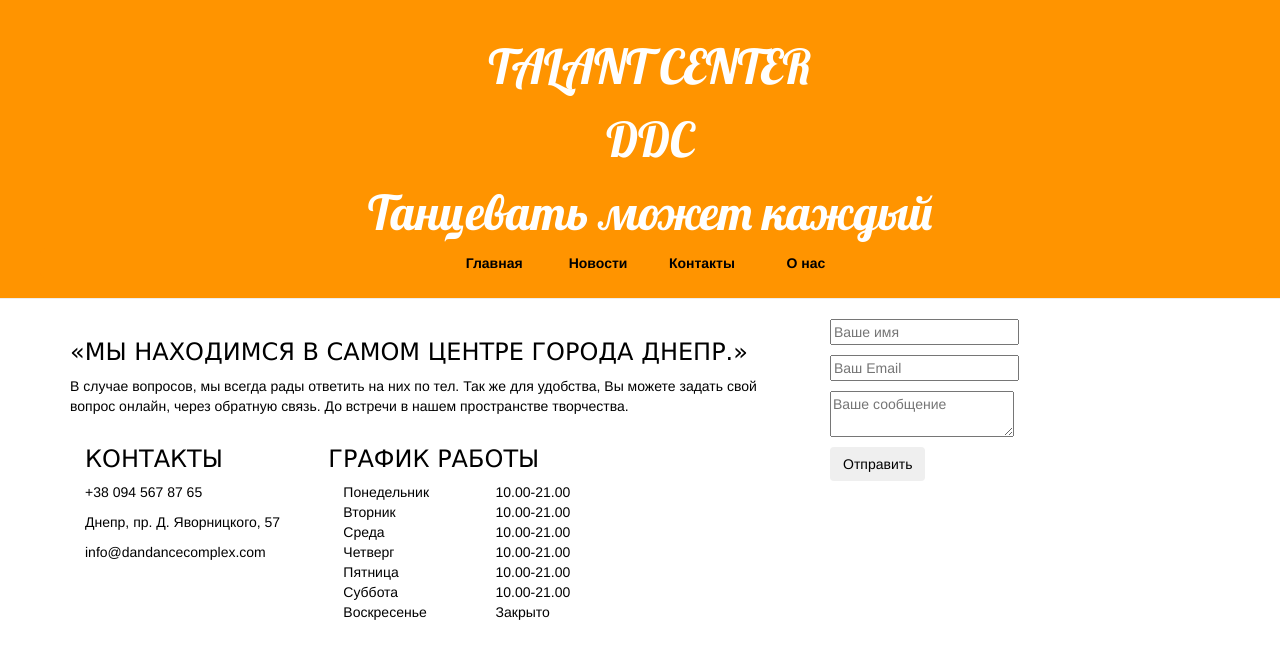
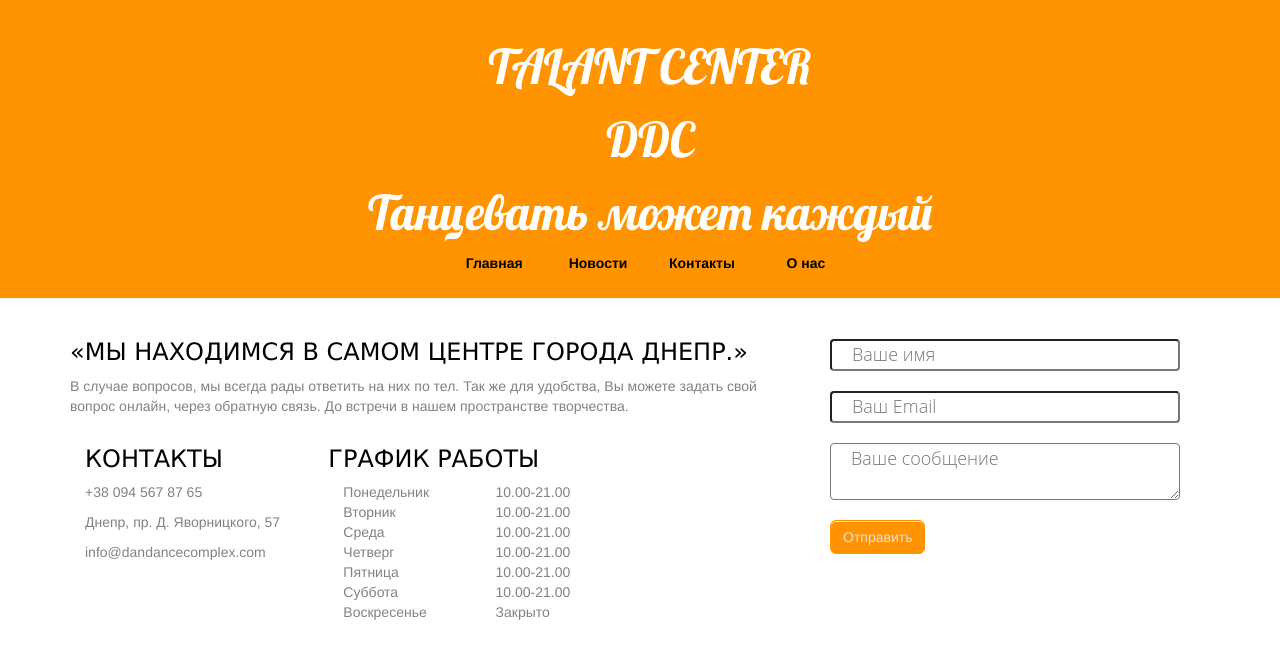
Before and after one commit to OlgaLyalyueva/my-first-blog, a Django app: page /contacts/ in a window 1280 px wide. Shown: the top 659 px of the page. Run offline with Django 3.2, Linux system fonts and the light colour scheme; some libraries are stand-ins or nearby versions.

Commit message:
Add styles for contact form on the contact page

```diff
--- a/blog/static/css/blog.css
+++ b/blog/static/css/blog.css
@@ -50,7 +50,7 @@ h3, h4 {
     font-family: 'Verdana';
 }
 
-.date {
+.date, p {
     color: #828282;
 }
 
@@ -109,3 +109,55 @@ h3, h4 {
 .content-for-page a {
     float: left;
 }
+
+#contact_name, #contact_email, #contact_message {
+    width: 100%;
+    margin-top: 20px;
+    display:block;
+    margin-bottom:20px;
+    padding-right:20px;
+    padding-left:20px;
+    -webkit-border-radius: 4px;
+    -moz-border-radius: 4px;
+    border-radius: 4px;
+    -webkit-background-clip: padding-box;
+    -moz-background-clip: padding;
+    background-clip: padding-box;
+    font-weight: 300;
+    font-size:18px;
+    font-family: 'Open Sans', sans-serif;
+}
+
+/* Стили для кнопки отправить */
+.btn {
+    -moz-border-radius: 4px;
+    -webkit-border-radius: 4px;
+    border-radius: 4px;
+    border: 1px solid #ff9400;
+    background: #ff9400;
+    background-image: -ms-linear-gradient(top, #ff6600 0%, #ff6600 100%);
+    -webkit-border-radius: 6px;
+    -moz-border-radius: 6px;
+    border-radius: 6px;
+    -webkit-box-shadow: rgba(255, 255, 255, 0.1) 0 1px 0, inset rgba(255,255,255,0.7) 0 1px 0;
+    -moz-box-shadow: rgba(255,255,255,0.1) 0 1px 0, inset rgba(255,255,255,0.7) 0 1px 0;
+    box-shadow: rgba(255,255,255,0.1) 0 1px 0, inset rgba(255,255,255,0.7) 0 1px 0;
+    color: #e1e1e1;
+    outline: none;
+}
+
+.btn:active {
+    margin-top:1px;
+    border: 1px solid #949191;
+    background: #ffcc00;
+    background: -webkit-gradient(linear, left top, left bottom, from(#ffcc00), to(#ff6600));
+    background: -webkit-linear-gradient(top, #ffcc00, #ff6600);
+    background: -moz-linear-gradient(top, #ffcc00, #ff6600);
+    background: -ms-linear-gradient(top, #ffcc00, #ff6600);
+    background: -o-linear-gradient(top, #ffcc00, #ff6600);
+    background-image: -ms-linear-gradient(top, #ffcc00 0%, #ff6600 100%);
+    -webkit-box-shadow: rgba(255,255,255,0) 0 1px 0, inset rgba(255,255,255,0.7) 0 1px 0;
+    -moz-box-shadow: rgba(255,255,255,0) 0 1px 0, inset rgba(255,255,255,0.7) 0 1px 0;
+    box-shadow: rgba(255,255,255,0) 0 1px 0, inset rgba(255,255,255,0.7) 0 1px 0;
+    color: #fff;
+}
```
